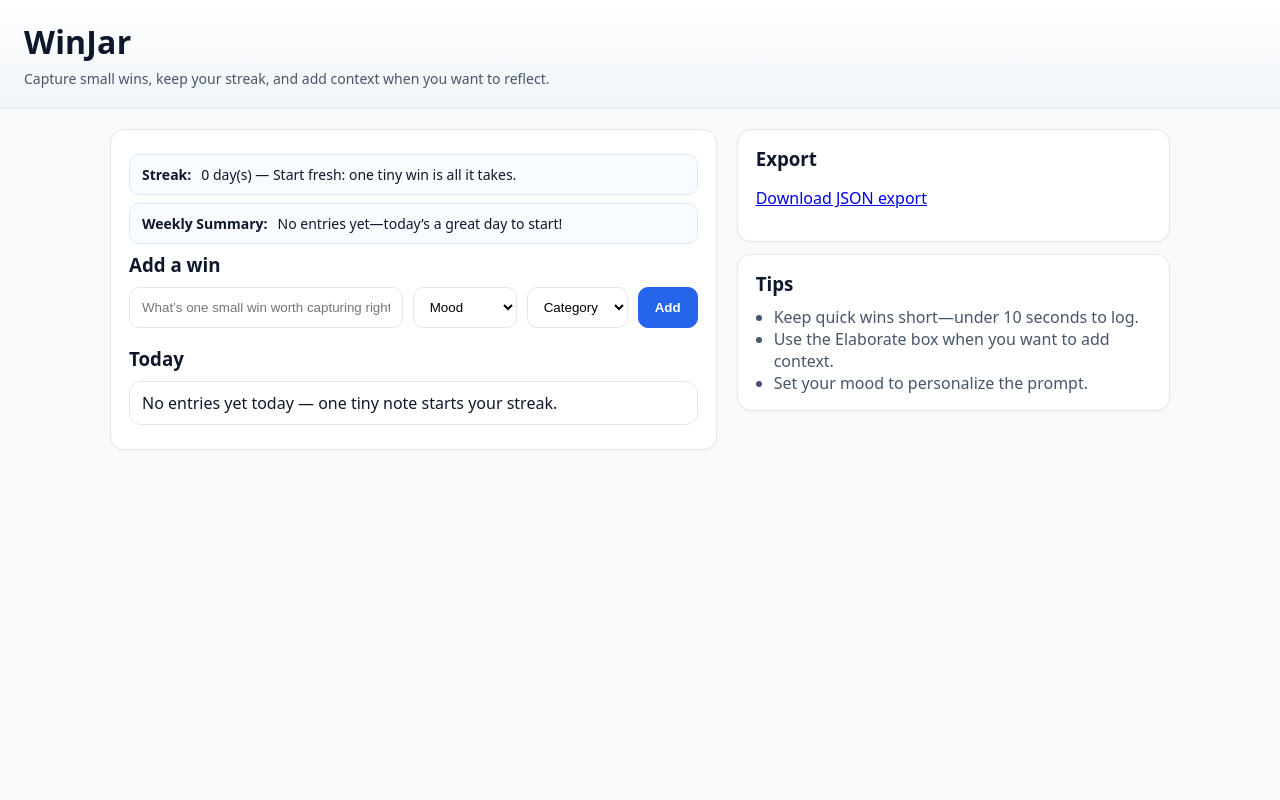
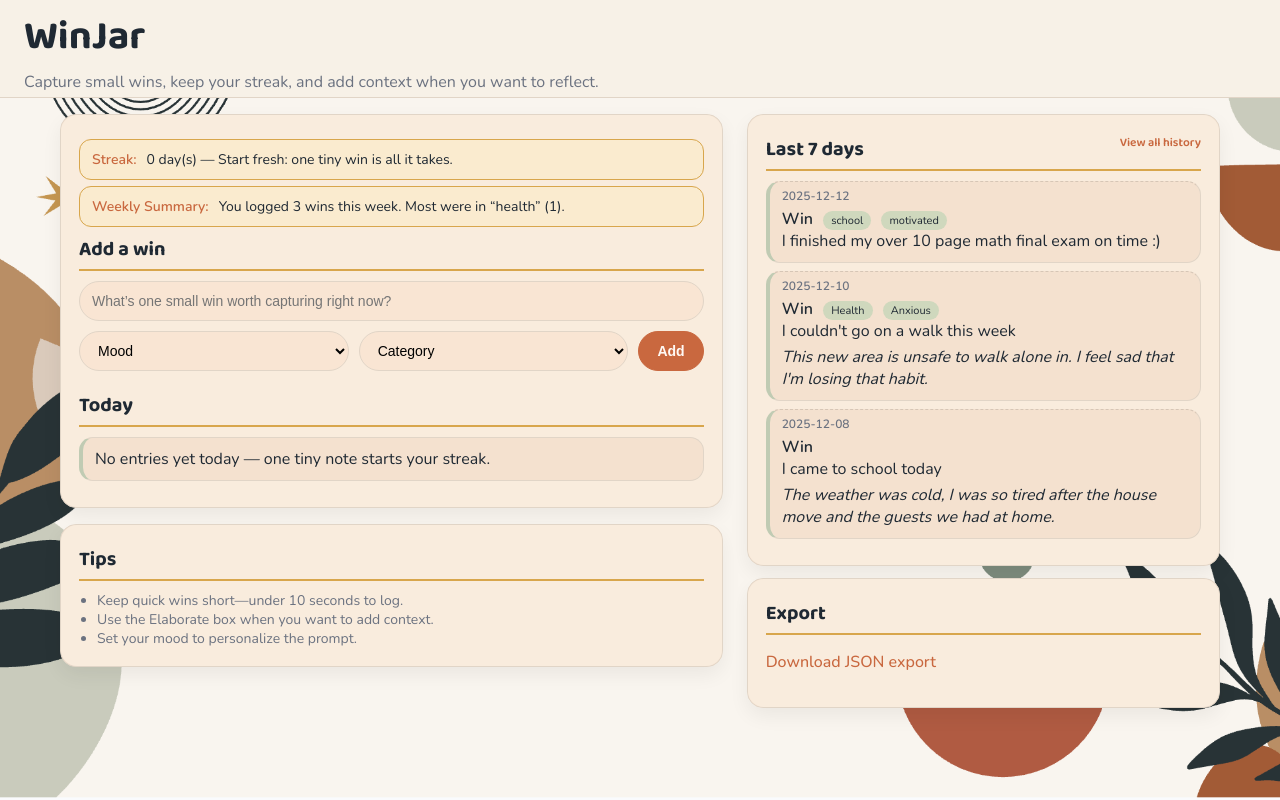
Before and after one commit to Sanaa-3/WinJar, a Flask app: page / in a window 1280 px wide. Run offline with Flask 3, Linux system fonts and the light colour scheme.

Commit message:
added UI

```diff
--- a/app.py
+++ b/app.py
@@ -15,6 +15,7 @@ from io import BytesIO
 import json, datetime as dt
 from data_access import DataAccess
 from ai import mood_prompt, adaptive_streak_banner, progress_summary
+from collections import defaultdict
 
 app = Flask(__name__)
 db = DataAccess()
@@ -28,6 +29,15 @@ def index():
     # last 7 days → summary text
     last_week = db.list_entries_last_n_days(7)
     weekly_summary = progress_summary(last_week) if last_week else "No entries yet—today’s a great day to start!"
+
+    # Group last-week entries by date for the history section
+    entries_by_date = defaultdict(list)
+    for e in last_week:
+        entries_by_date[e["date"]].append(e)
+
+    # Sort dates newest → oldest
+    history_dates = sorted(entries_by_date.keys(), reverse=True)
+
 
     # streak + adaptive banner text
     streak = db.get_streak_days()
@@ -46,8 +56,11 @@ def index():
         banner=banner,
         weekly_summary=weekly_summary,
         prompt=prompt,
-        new_id=new_id  # used to reveal the inline elaboration form
+        new_id=new_id,
+        history_dates=history_dates,
+        history=entries_by_date
     )
+
 
 @app.route("/add", methods=["POST"])
 def add():
@@ -95,6 +108,25 @@ def health():
     """Simple healthcheck endpoint."""
     return jsonify({"status": "ok"})
 
+@app.route("/history")
+def full_history():
+    """Show all wins, grouped by date, on a separate page."""
+    entries = db.list_entries()  # all stored entries
+
+    entries_by_date = defaultdict(list)
+    for e in entries:
+        entries_by_date[e["date"]].append(e)
+
+    # Newest date first
+    history_dates = sorted(entries_by_date.keys(), reverse=True)
+
+    return render_template(
+        "history.html",
+        history_dates=history_dates,
+        history=entries_by_date,
+    )
+
+
 if __name__ == "__main__":
     # Debug=True gives you nice error pages and auto-reload in development.
     app.run(debug=True)
--- /dev/null
+++ b/static/style.css
@@ -0,0 +1,224 @@
+/* WinJar UI – warm theme + paper texture + organic look */
+
+/* Google Fonts */
+@import url('https://fonts.googleapis.com/css2?family=Baloo+2:wght@600;700&family=Nunito:wght@400;500;600&display=swap');
+
+:root {
+  --bg: #f7f1e7;
+  --card: #f4e1cf;
+  --card-soft: #f9ecdd;
+  --text: #1f2933;
+  --muted: #6b7280;
+
+  --accent-terracotta: #c9683f;
+  --accent-gold: #d8a64c;
+  --accent-sage: #c0cbb3;
+
+  --primary: #1f2933;
+  --ring: #f3d9a4;
+  --border: #e1d5c7;
+  --pill: #cfd8bd;
+}
+
+/* ---------- Global ---------- */
+* { box-sizing: border-box; }
+html, body { height: 100%; }
+
+body {
+  margin: 0;
+  font-family: 'Nunito', system-ui, -apple-system, "Segoe UI", Roboto, Arial, sans-serif;
+  color: var(--text);
+
+  /* Fallback background color (matches image) */
+  background-color: var(--bg);
+
+  /* Slide-style background image */
+  background-image: url("/static/winjar-bg.png");
+  background-repeat: no-repeat;
+  background-size: cover;        /* fill the screen */
+  background-position: center top;
+  background-attachment: fixed;  /* nice subtle parallax; remove if it feels weird */
+}
+
+
+.wrap { min-height: 100vh; display: flex; flex-direction: column; }
+
+/* ---------- Header ---------- */
+header {
+  padding: 5px 24px 4px;      /* smaller top/bottom padding */
+  background-color: var(--bg);
+  border-bottom: 1px solid var(--border);
+}
+
+.title {
+  margin: 0 0 2px 0;
+  font-family: 'Baloo 2', cursive;
+  font-size: 40px;
+}
+.sub {
+  margin: 2px 0 0 0;           /* very small gap under "WinJar" */
+  color: var(--muted);
+  font-size: 16px;
+}
+
+/* ---------- Layout ---------- */
+.content {
+  width: 100%;
+  max-width: 1200px; /* wider space */
+  margin: 16px auto 40px;
+  padding: 0 20px;
+  display: grid;
+  grid-template-columns: 1.4fr 1fr;
+  gap: 24px;
+}
+@media (max-width: 900px) { .content { grid-template-columns: 1fr; } }
+
+/* ---------- Cards ---------- */
+.card {
+  background: var(--card);
+  border: 1px solid var(--border);
+  border-radius: 16px;
+  box-shadow: 0 8px 20px rgba(0, 0, 0, 0.06);
+}
+.card-body {
+  padding: 18px;
+  background: var(--card-soft);
+  border-radius: 16px;
+}
+.card h3 {
+  margin: 0 0 10px;
+  font-family: 'Baloo 2', cursive;
+  font-size: 20px;
+  border-bottom: 2px solid var(--accent-gold);
+  padding-bottom: 4px;
+}
+
+/* ---------- Banners ---------- */
+.banner {
+  display: flex;
+  gap: 10px;
+  align-items: center;
+  border: 1px solid var(--accent-gold);
+  background: #faebcf;
+  padding: 10px 12px;
+  border-radius: 12px;
+  margin: 6px 0;
+  font-size: 14px;
+}
+.banner strong { color: var(--accent-terracotta); }
+
+/* ---------- Form (Add a Win) ---------- */
+.toolbar {
+  display: flex;
+  flex-wrap: wrap;
+  gap: 12px;
+  margin-top: 10px;
+  width: 100%;
+}
+
+input[type="text"] {
+  flex: 0 0 auto;              /* don't use flex-basis as height anymore */
+  padding: 11px 12px;
+  border: 1px solid var(--border);
+  border-radius: 999px;
+  outline: none;
+  background: #f9e5d3;
+  font-size: 14px;
+}
+
+/* Make the Add-a-win input stretch horizontally but not vertically */
+.win-input {
+  width: 100%;
+}
+
+
+select {
+  flex: 0 1 150px;     /* make dropdowns wider */
+  padding: 10px 14px;
+  border-radius: 999px;
+  background: #f9e5d3;
+  border: 1px solid var(--border);
+  font-size: 14px;
+}
+
+button {
+  padding: 10px 18px;
+  border-radius: 999px;
+  border: 1px solid var(--accent-terracotta);
+  background: var(--accent-terracotta);
+  color: #fff9f4;
+  font-weight: 600;
+  cursor: pointer;
+  font-size: 14px;
+}
+button:hover { filter: brightness(0.97); }
+
+/* ---------- Entries ---------- */
+.entry {
+  border: 1px solid var(--border);
+  border-radius: 14px;
+  padding: 10px 12px;
+  margin: 8px 0;
+  background: var(--card);
+  border-left: 4px solid var(--accent-sage);
+}
+.entry .meta {
+  font-size: 12px;
+  color: var(--muted);
+}
+.pill {
+  background: var(--pill);
+  font-size: 11px;
+  padding: 2px 8px;
+  border-radius: 999px;
+  margin-left: 6px;
+}
+
+/* ---------- Elaborate Box ---------- */
+textarea {
+  width: 100%;
+  min-height: 90px;
+  padding: 10px;
+  border-radius: 12px;
+  border: 1px solid var(--border);
+  background: #f9e5d3;
+  font-size: 14px;
+}
+
+/* ---------- History ---------- */
+.history-day {
+  margin-top: 10px;
+  padding-top: 6px;
+  border-top: 1px dashed rgba(0,0,0,0.12);
+}
+
+/* ---------- Tips List ---------- */
+.tips-list {
+  margin: 0;
+  padding-left: 18px;
+  color: var(--muted);
+  font-size: 14px;
+}
+
+/* ---------- Links ---------- */
+a {
+  color: var(--accent-terracotta);
+  font-weight: 500;
+  text-decoration: none;
+}
+a:hover { text-decoration: underline; }
+
+.history-link {
+  float: right;
+  font-size: 12px;
+  font-weight: 500;
+}
+
+.history-link a {
+  color: var(--accent-terracotta);
+  text-decoration: none;
+}
+
+.history-link a:hover {
+  text-decoration: underline;
+}
--- a/templates/index.html
+++ b/templates/index.html
@@ -4,68 +4,49 @@
   <meta charset="utf-8">
   <title>WinJar</title>
   <meta name="viewport" content="width=device-width,initial-scale=1">
-  <style>
-    :root{
-      --bg:#f8fafc; --card:#ffffff; --text:#0f172a; --muted:#475569;
-      --primary:#2563eb; --ring:#dbeafe; --border:#e5e7eb; --pill:#eef2ff;
-    }
-    *{box-sizing:border-box} html,body{height:100%}
-    body{margin:0; font-family: ui-sans-serif, system-ui, -apple-system, "Segoe UI", Roboto, Arial;
-         color:var(--text); background:var(--bg);}
-
-    .wrap{min-height:100vh; display:flex; flex-direction:column}
-    header{padding:20px 24px; background:linear-gradient(180deg,#ffffff,#f1f5f9); border-bottom:1px solid var(--border)}
-    .title{margin:0 0 6px 0; font-weight:800; letter-spacing:.2px}
-    .sub{margin:0; color:var(--muted); font-size:14px}
-
-    .content{width:100%; max-width:1100px; margin:20px auto; padding:0 20px 40px;
-             display:grid; grid-template-columns:1.4fr 1fr; gap:20px}
-    @media (max-width:900px){ .content{grid-template-columns:1fr} }
-
-    .card{background:var(--card); border:1px solid var(--border); border-radius:14px; box-shadow:0 1px 2px rgba(0,0,0,.04)}
-    .card-body{padding:16px 18px}
-    .card h3{margin:0 0 10px}
-
-    .banner{display:flex; gap:10px; align-items:center; border:1px solid var(--ring); background:#f8fbff;
-            padding:10px 12px; border-radius:10px; margin:8px 0; font-size:14px}
-
-    .toolbar{display:flex; flex-wrap:wrap; gap:10px; align-items:center; margin-top:8px}
-    input[type=text]{flex:1 1 260px; padding:12px; border:1px solid var(--border); border-radius:10px; outline:none; background:#fff}
-    input[type=text]:focus{border-color:var(--primary); box-shadow:0 0 0 3px var(--ring)}
-    select{padding:11px 12px; border:1px solid var(--border); border-radius:10px; background:#fff}
-    button{padding:12px 16px; border:1px solid var(--primary); background:var(--primary); color:#fff; border-radius:10px; cursor:pointer; font-weight:600}
-    button:hover{filter:brightness(0.98)}
-
-    .entry{border:1px solid var(--border); border-radius:12px; padding:10px 12px; margin:8px 0; background:#fff}
-    .entry .meta{font-size:12px; color:var(--muted)}
-    .pill{font-size:12px; background:var(--pill); padding:2px 8px; border-radius:999px; margin-left:6px}
-
-    textarea{width:100%; min-height:90px; padding:10px; border:1px solid var(--border); border-radius:10px}
-  </style>
+  <!-- Main stylesheet -->
+  <link rel="stylesheet" href="{{ url_for('static', filename='style.css') }}">
 </head>
 <body>
 <div class="wrap">
-  <!-- Header: title + one-liner -->
   <header>
     <h1 class="title">WinJar</h1>
     <p class="sub">Capture small wins, keep your streak, and add context when you want to reflect.</p>
   </header>
 
   <div class="content">
-    <!-- LEFT: Add + Today -->
+    <!-- LEFT COLUMN --------------------------------------------------- -->
+    <div>
+      <!-- Card 1: streak + add + today -->
       <section class="card">
         <div class="card-body">
-        <!-- Personalization banners -->
-        <div class="banner"><strong>Streak:</strong> {{ streak }} day(s) — {{ banner }}</div>
-        <div class="banner"><strong>Weekly Summary:</strong> {{ weekly_summary }}</div>
+          <!-- Banners -->
+          <div class="banner">
+            <strong>Streak:</strong> {{ streak }} day(s) — {{ banner }}
+          </div>
+          <div class="banner">
+            <strong>Weekly Summary:</strong> {{ weekly_summary }}
+          </div>
 
-        <!-- Quick Add form (no win/challenge split) -->
+          <!-- Add a win -->
           <h3>Add a win</h3>
-        <!-- This form is intentionally light: you can log a win in <10s -->
-        <form method="POST" action="/add" class="toolbar">
-          <input type="text" name="text" placeholder="{{ prompt or 'What small win did you handle?' }}" required>
-          <select name="mood">
+          <form method="POST" action="/add" class="toolbar"
+                style="flex-direction: column; align-items: flex-start; gap: 10px;">
+            <!-- Row 1: full-width text box -->
+            <input
+              type="text"
+              name="text"
+              class="win-input"
+              placeholder="{{ prompt or 'What’s one small win worth capturing right now?' }}"
+              required
+            >
+
+            <!-- Row 2: mood + category + add button -->
+            <div style="display: flex; gap: 10px; width: 100%; flex-wrap: wrap;">
+              <select name="mood" style="flex: 1;">
                 <option value="">Mood</option>
+                <option value="disapointed">Stressed</option>
+                <option value="sad">Stressed</option>
                 <option value="stressed">Stressed</option>
                 <option value="anxious">Anxious</option>
                 <option value="tired">Tired</option>
@@ -74,26 +55,32 @@
                 <option value="motivated">Motivated</option>
                 <option value="grateful">Grateful</option>
                 <option value="hopeful">Hopeful</option>
-            <option value="great">Great</option>
+                <option value="joyful">Great</option>
               </select>
-          <select name="category">
+
+              <select name="category" style="flex: 1;">
                 <option value="">Category</option>
                 <option value="school">School</option>
                 <option value="health">Health</option>
                 <option value="social">Social</option>
                 <option value="faith">Faith</option>
               </select>
+
               <button type="submit">Add</button>
+            </div>
           </form>
 
-        <!-- Optional Elaborate box:
-             If a new win was just created, we reveal an inline textarea for context. -->
+          <!-- Optional elaboration after a new win -->
           {% if new_id %}
             <div class="entry" style="margin-top:14px;">
               <form method="POST" action="/elaborate">
                 <input type="hidden" name="entry_id" value="{{ new_id }}">
                 <label for="details"><strong>Elaborate (optional):</strong></label>
-              <textarea name="details" id="details" placeholder="Add context: what was challenging, how you handled it, what you learned."></textarea>
+                <textarea
+                  name="details"
+                  id="details"
+                  placeholder="Add context: what was challenging, how you handled it, what you learned."
+                ></textarea>
                 <div style="margin-top:8px;">
                   <button type="submit">Save elaboration</button>
                 </div>
@@ -101,7 +88,7 @@
             </div>
           {% endif %}
 
-        <!-- Today’s entries list -->
+          <!-- Today section -->
           <h3 style="margin-top:18px;">Today</h3>
           {% if entries_today %}
             {% for e in entries_today %}
@@ -124,24 +111,59 @@
         </div>
       </section>
 
-    <!-- RIGHT: Export / Import / Tips -->
-    <aside>
-      <section class="card">
-        <div class="card-body">
-          <h3>Export</h3>
-          <p><a href="/export">Download JSON export</a></p>
-          <!-- (Import can be added later; keeping demo simple) -->
-        </div>
-      </section>
-
-      <section class="card" style="margin-top:12px;">
+      <!-- Card 2: Tips (bottom-left) -->
+      <section class="card" style="margin-top:16px;">
         <div class="card-body">
           <h3>Tips</h3>
-          <ul style="margin:0; padding-left:18px; color:var(--muted);">
+          <ul class="tips-list">
             <li>Keep quick wins short—under 10 seconds to log.</li>
             <li>Use the Elaborate box when you want to add context.</li>
             <li>Set your mood to personalize the prompt.</li>
           </ul>
+        </div>
+      </section>
+    </div>
+
+    <!-- RIGHT COLUMN --------------------------------------------------- -->
+    <aside>
+      <!-- History on top-right -->
+      <section class="card">
+        <div class="card-body">
+          <h3>Last 7 days
+            <span class="history-link">
+              <a href="{{ url_for('full_history') }}">View all history</a>
+            </span>
+          </h3>
+          {% if history_dates %}
+            {% for d in history_dates %}
+              <div class="entry history-day" style="margin-top:6px;">
+                <div class="meta"><strong>{{ d }}</strong></div>
+                {% for e in history[d] %}
+                  <div style="margin-top:4px;">
+                    <div>
+                      <strong>Win</strong>
+                      {% if e.category %}<span class="pill">{{ e.category }}</span>{% endif %}
+                      {% if e.mood %}<span class="pill">{{ e.mood }}</span>{% endif %}
+                    </div>
+                    <div>{{ e.text }}</div>
+                    {% if e.details %}
+                      <div style="margin-top:4px;"><em>{{ e.details }}</em></div>
+                    {% endif %}
+                  </div>
+                {% endfor %}
+              </div>
+            {% endfor %}
+          {% else %}
+            <div class="entry">No history yet — once you have a few days logged, you’ll see them here.</div>
+          {% endif %}
+        </div>
+      </section>
+
+      <!-- Export under history -->
+      <section class="card" style="margin-top:12px;">
+        <div class="card-body">
+          <h3>Export</h3>
+          <p><a href="/export">Download JSON export</a></p>
         </div>
       </section>
     </aside>
```
Also changed, not shown: data/entries.json (+16 -7 lines), static/winjar-bg.png (added), templates/history.html (added). Lines whose indentation alone changed are shown as unchanged.
